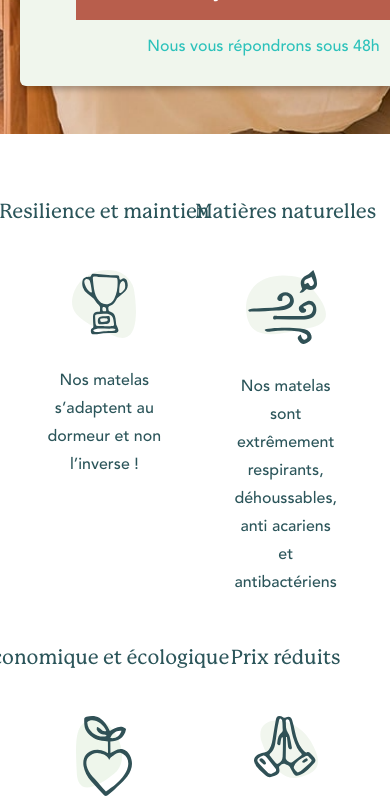
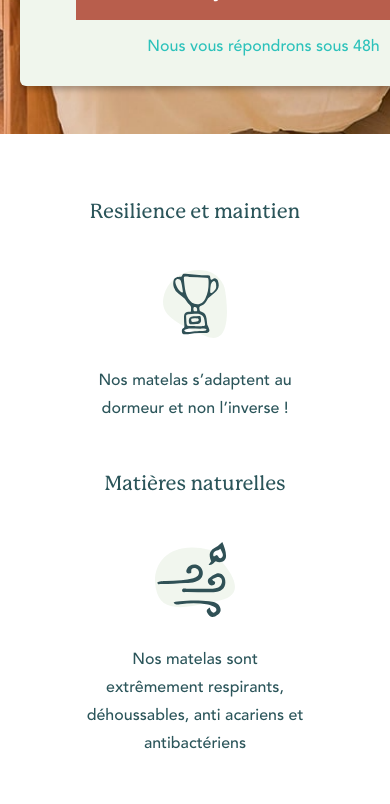
Before and after one commit to steven-van/kipli-landing-page, a Nuxt app: page / in a window 390 px wide. Shown: the part 740-1544 px from the top of the page. Built offline with nearby package versions, Linux system fonts and the light colour scheme.

Commit message:
fix: grid cols 1

```diff
--- a/components/SectionLogo.vue
+++ b/components/SectionLogo.vue
@@ -1,6 +1,16 @@
 <template>
   <div
-    class="m-auto grid grid-cols-2 justify-items-center gap-y-12 justify-center md:grid-cols-3 xl:grid-cols-5 pt-16 pb-20"
+    class="
+      m-auto
+      grid grid-cols-1
+      justify-items-center
+      gap-y-12
+      justify-center
+      md:grid-cols-3
+      xl:grid-cols-5
+      pt-16
+      pb-20
+    "
     style="width: 93%"
   >
     <LogoItem
```
